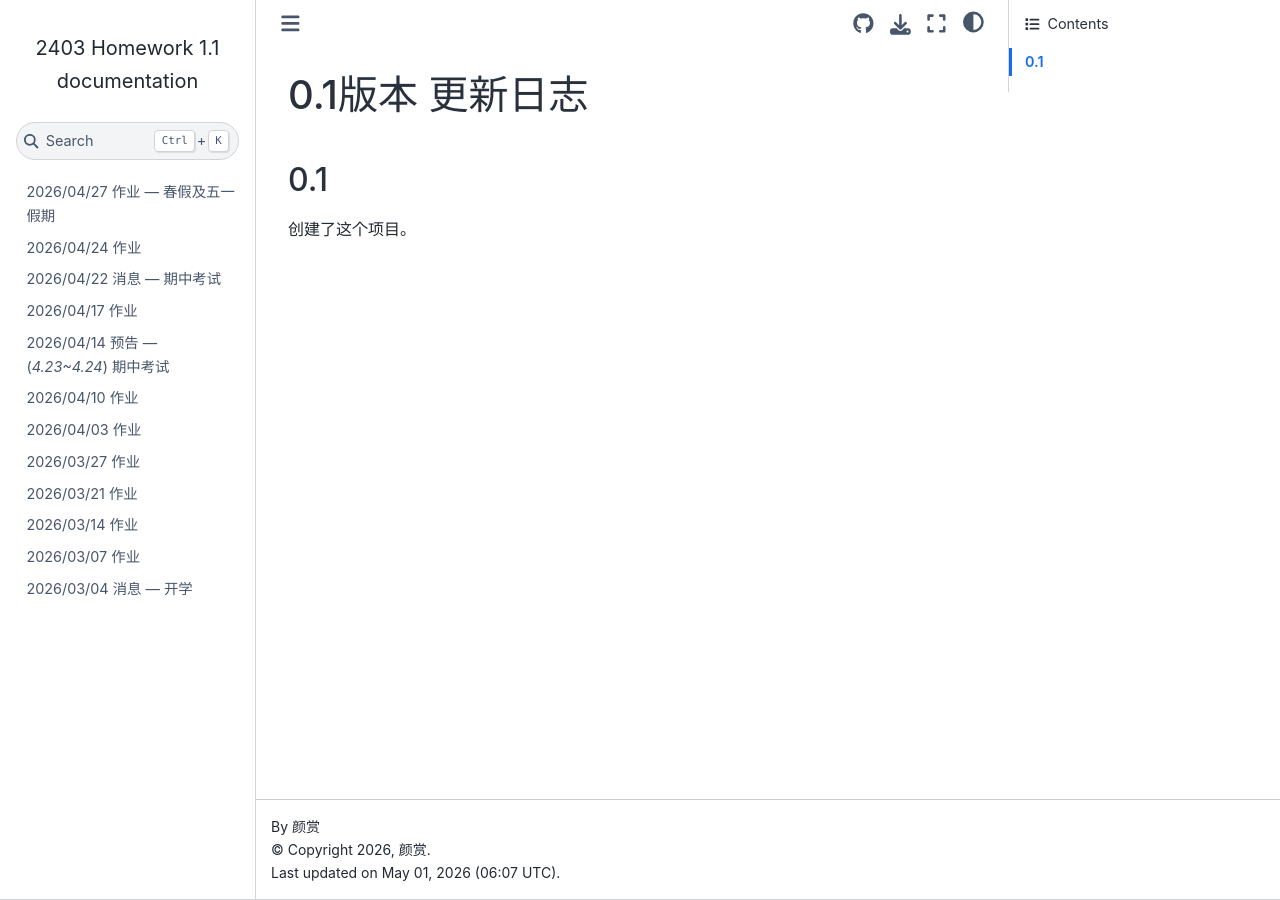
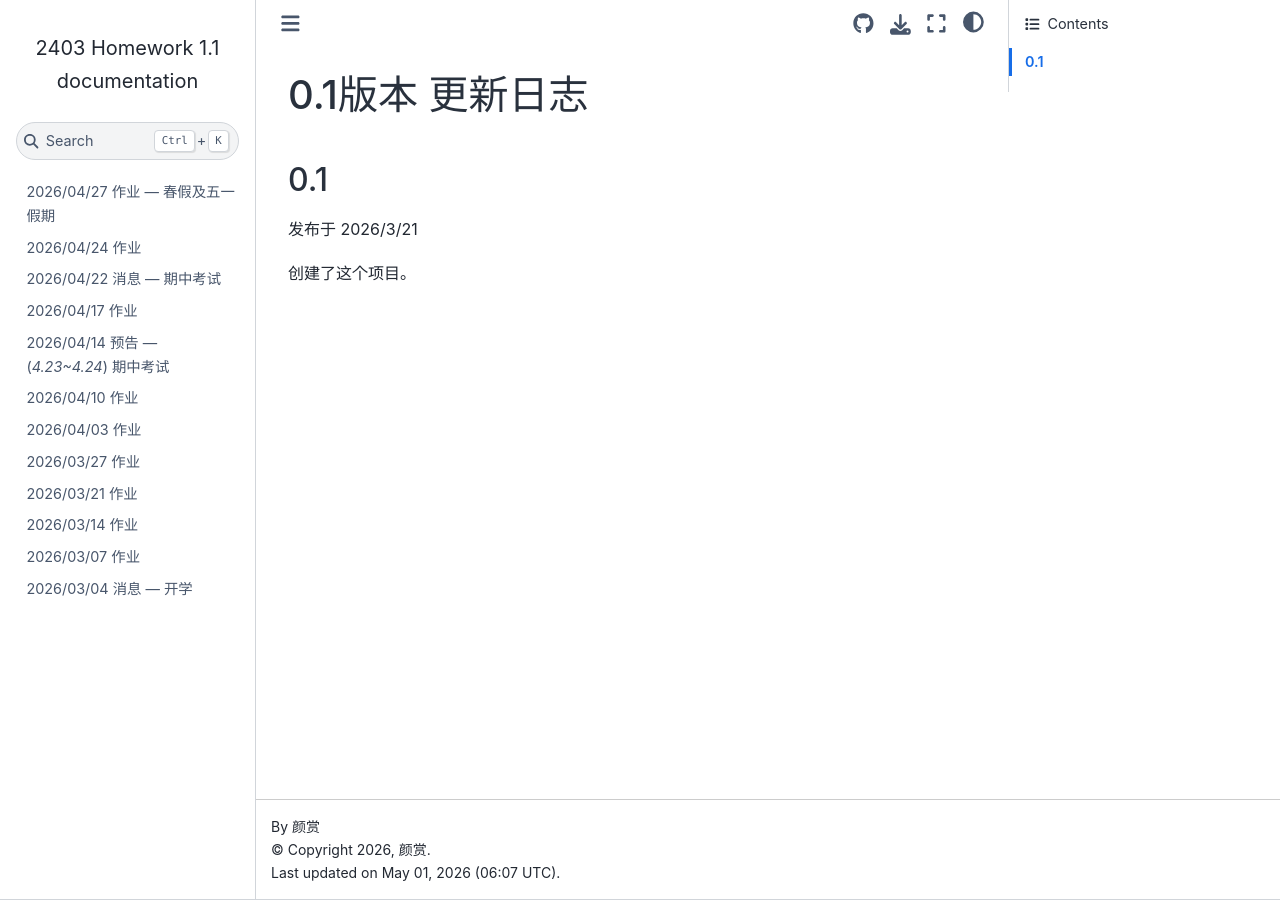
Before and after one commit to Sail-in-1024/2403-Homework, a Sphinx documentation site: the page built from docs/source/update-logs/0.1-logs.rst, in a window 1280 px wide. Built offline with Sphinx 7.4.7 and the Sphinx Book theme 1.1.4, drawn with Linux system fonts in a browser that asks for light colours.

Commit message:
更新 0.1-logs.rst

```diff
--- a/docs/source/update-logs/0.1-logs.rst
+++ b/docs/source/update-logs/0.1-logs.rst
@@ -4,4 +4,6 @@
 0.1
 ---
 
+发布于 2026/3/21
+
 创建了这个项目。
```
